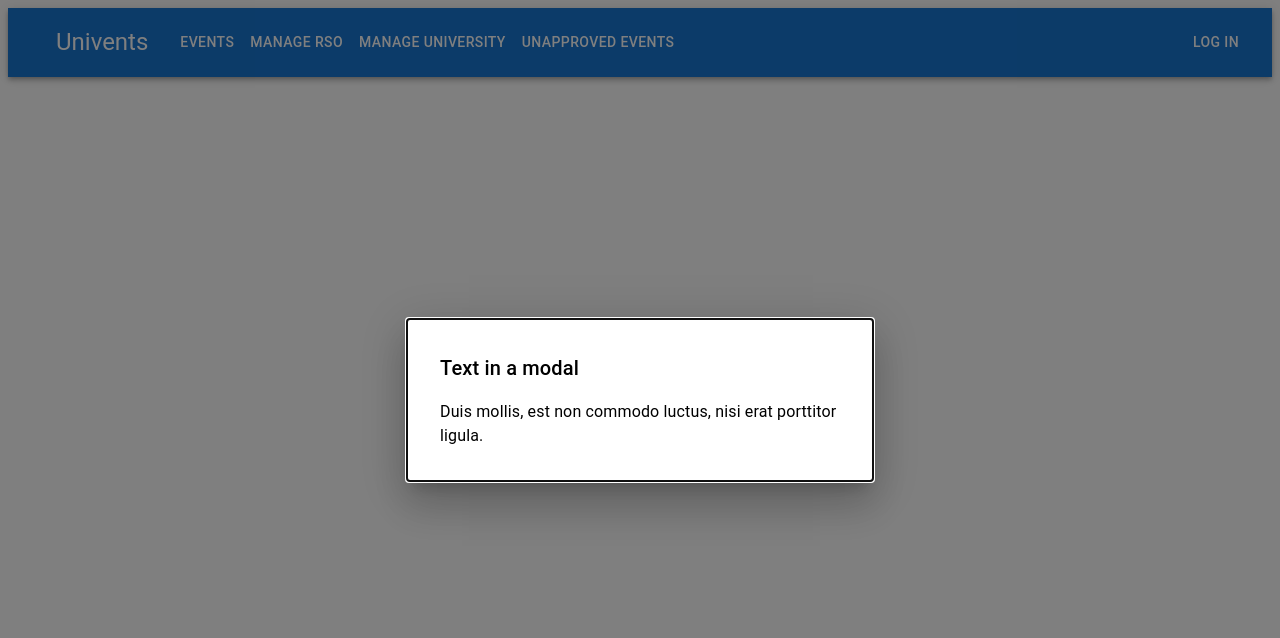
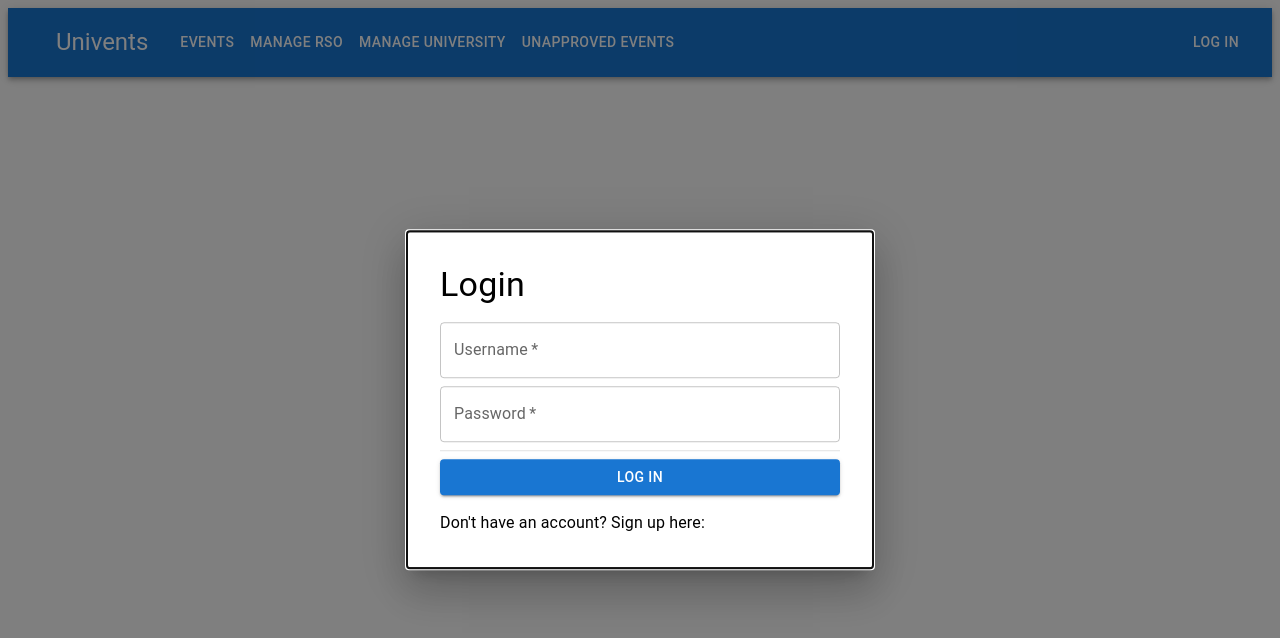
Before and after one commit to ElijahMSmith/DBMS-Project, a React (Create React App) app in the folder client/: page / in a window 1280 px wide. Shown: the top 638 px of the page. Built offline with nearby package versions, Linux system fonts and the light colour scheme.

Commit message:
[Client] Added UI components to the login modal

```diff
--- a/client/src/LoginModal.js
+++ b/client/src/LoginModal.js
@@ -1,7 +1,11 @@
 import { useState } from 'react';
+import TextField from '@mui/material/TextField';
+import Button from '@mui/material/Button';
 import Box from '@mui/material/Box';
 import Typography from '@mui/material/Typography';
 import Modal from '@mui/material/Modal';
+import Stack from '@mui/material/Stack';
+import Divider from '@mui/material/Divider';
 
 const style = {
     position: 'absolute',
@@ -16,7 +20,7 @@ const style = {
 };
 
 const LoginModal = (props) => {
-    let { open = false, setOpen, setUserData } = props;
+    let { open = false, setOpen, setUserData, handleFormSubmit } = props;
 
     return (
         <div>
@@ -24,14 +28,21 @@ const LoginModal = (props) => {
                 <Box sx={style}>
                     <Typography
                         id="modal-modal-title"
-                        variant="h6"
+                        variant="h4"
                         component="h2"
+                        pb={2}
                     >
-                        Text in a modal
+                        Login
                     </Typography>
+                    {/* To include: Actually make the dang thing functional */}
+                    <Stack spacing={1}>
+                        <TextField required label="Username" variant="outlined" />
+                        <TextField required type="password" label="Password" variant="outlined" />
+                        <Divider />
+                        <Button variant="contained">Log In</Button>
+                    </Stack>
                     <Typography id="modal-modal-description" sx={{ mt: 2 }}>
-                        Duis mollis, est non commodo luctus, nisi erat porttitor
-                        ligula.
+                        Don't have an account? Sign up here:
                     </Typography>
                 </Box>
             </Modal>
```
